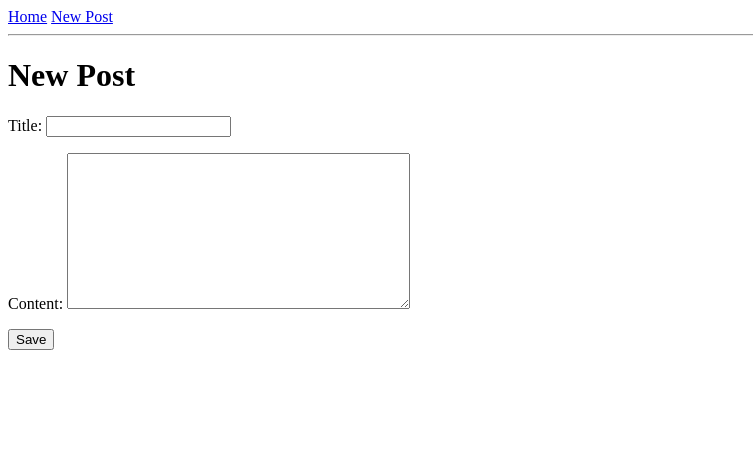
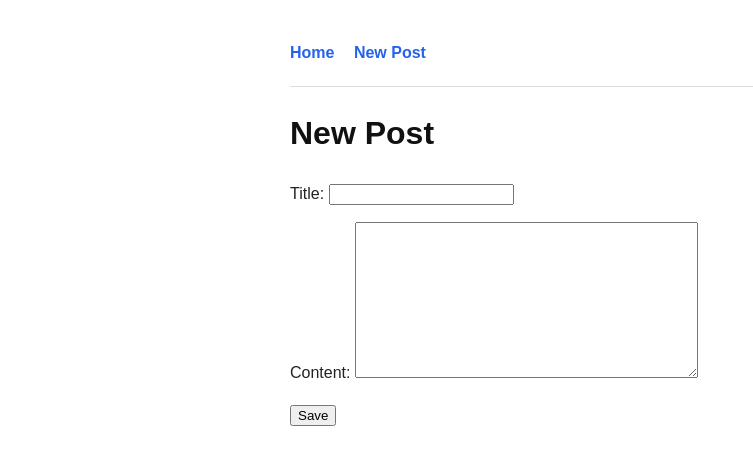
Before and after one commit to AshishPantha/Blogs, a Django app: page /blog/post/new/ in a window 1280 px wide. Shown: the top 465 px of the page, without its empty margins (0-753 px from the left). Run offline with Django 5.2, Linux system fonts and the light colour scheme.

Commit message:
static files setup, CSS styling for base template

```diff
--- a/blog/templates/blog/base.html
+++ b/blog/templates/blog/base.html
@@ -1,8 +1,10 @@
+{% load static %}
 <!DOCTYPE html>
 <html lang="en">
 <head>
     <meta charset="UTF-8">
     <title>{% block title %}My Blog{% endblock %}</title>
+    <link rel="stylesheet" href="{% static 'css/style.css' %}">
 </head>
 <body>
     <nav>
--- a/myblog/settings.py
+++ b/myblog/settings.py
@@ -120,3 +120,4 @@ USE_TZ = True
 # https://docs.djangoproject.com/en/6.0/howto/static-files/
 
 STATIC_URL = 'static/'
+STATICFILES_DIRS = [BASE_DIR / 'static']
--- /dev/null
+++ b/static/css/style.css
@@ -0,0 +1,29 @@
+body {
+  font-family: Arial, sans-serif;
+  max-width: 700px;
+  margin: 40px auto;
+  padding: 0 20px;
+  line-height: 1.6;
+  color: #222;
+}
+
+nav a {
+  margin-right: 15px;
+  text-decoration: none;
+  color: #2563eb;
+  font-weight: bold;
+}
+
+nav a:visited {
+  color: #2563eb;
+}
+
+h1, h2 {
+  color: #111;
+}
+
+hr {
+  border: none;
+  border-top: 1px solid #ddd;
+  margin: 20px 0;
+}
```
